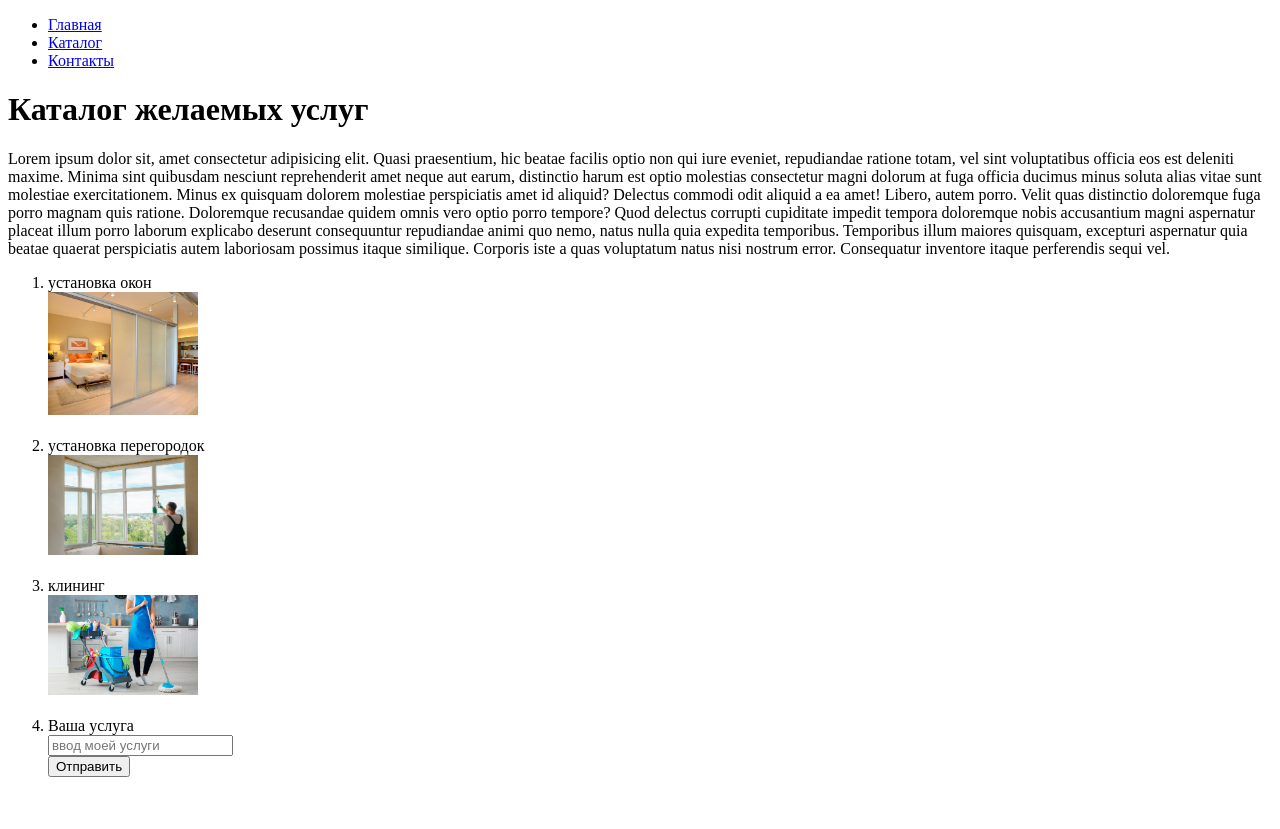
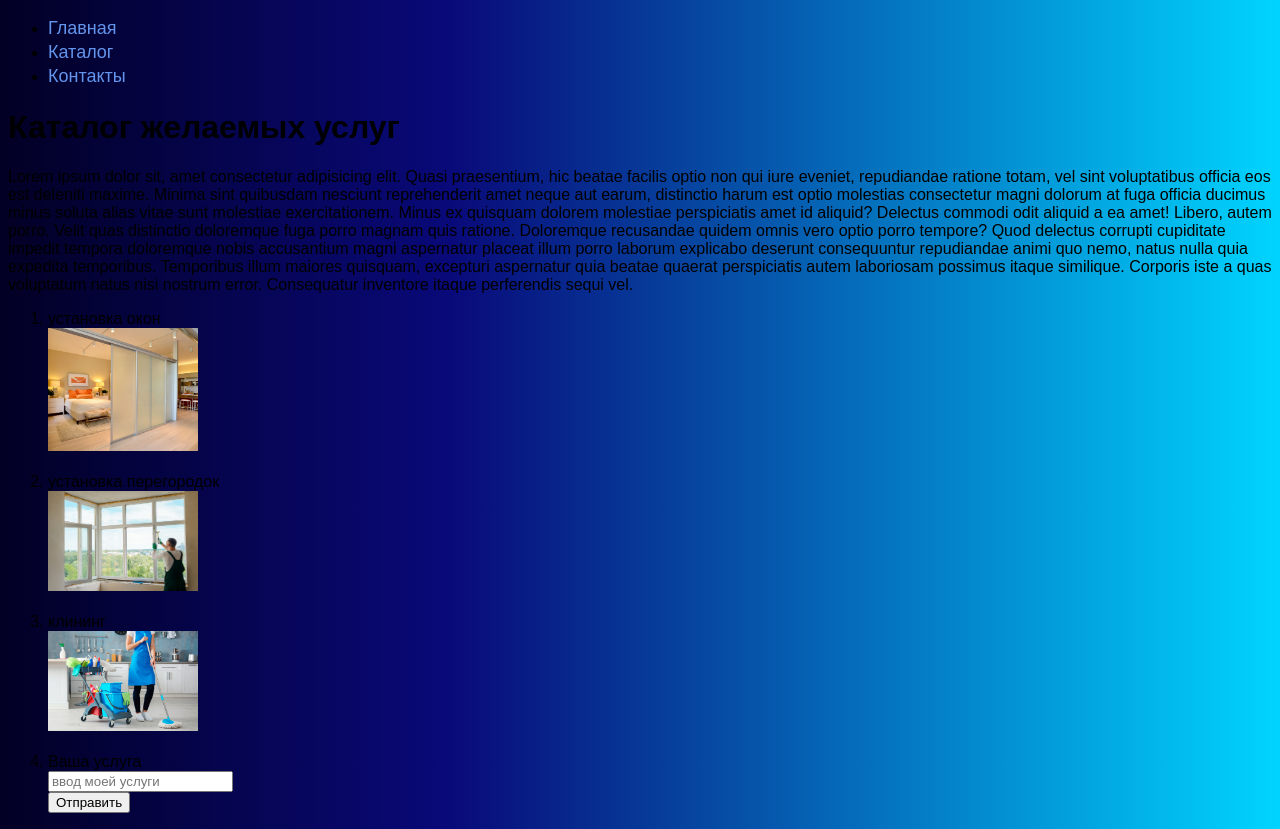
Before and after one commit to 926394/Web-layout-HTML-CSS, a plain HTML site: page DZ1/catalog.html in a window 1280 px wide. Before the commit the page ends 800 px from the top, so only its background shows below. Drawn offline with Linux system fonts and the light colour scheme; files that its build step writes are made by us from their sources.

Commit message:
added a file with external settings and a link class

```diff
--- a/DZ1/catalog.html
+++ b/DZ1/catalog.html
@@ -4,12 +4,13 @@
     <meta charset="UTF-8">
     <meta name="viewport" content="width=device-width, initial-scale=1.0">
     <title>Document</title>
+    <link rel="stylesheet" href="./style.css">
 </head>
 <body>
     <ul>
-        <li><a href="./index.html">Главная</a></li>
-        <li><a href="#">Каталог</a></li>
-        <li><a href="./info/contacts.html">Контакты</a></li>
+        <li><a class="link" href="./index.html">Главная</a></li>
+        <li><a class="link" href="#">Каталог</a></li>
+        <li><a class="link" href="./info/contacts.html">Контакты</a></li>
     </ul>
     <h1>Каталог желаемых услуг</h1>
 
```
Also changed, not shown: DZ1/index.html (+3 -3 lines), DZ1/info/contacts.html (+4 -3 lines).
